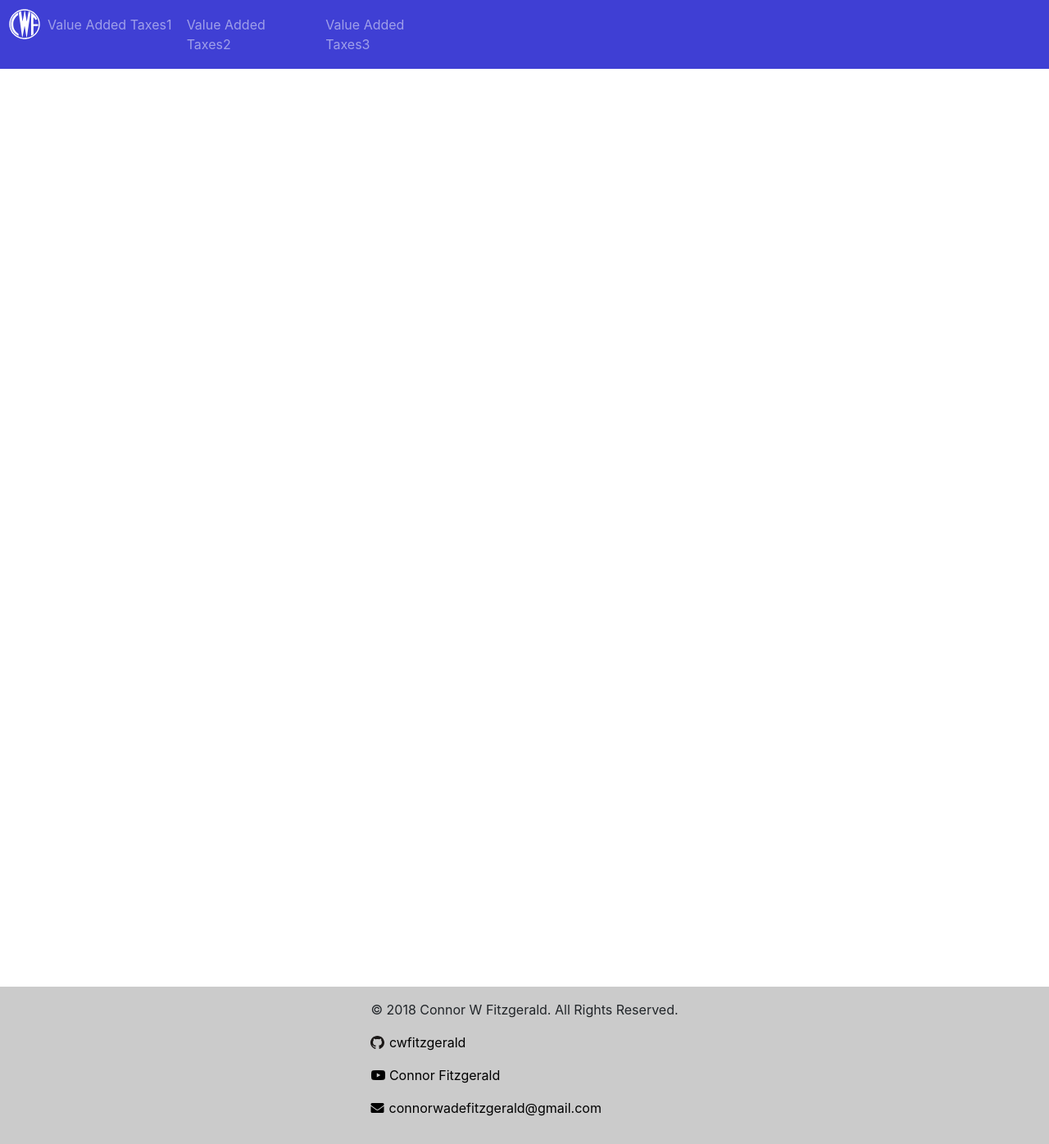
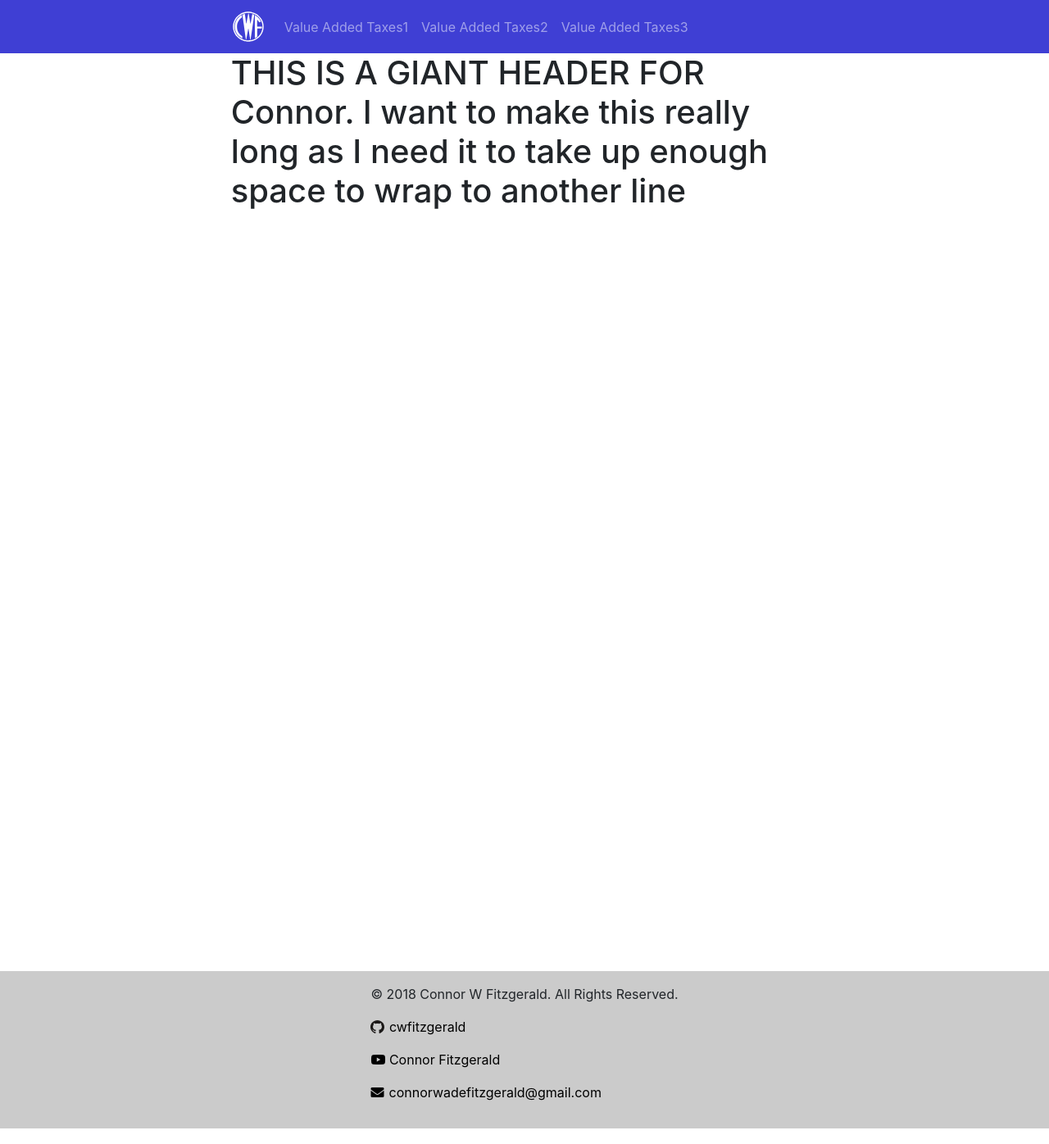
Before and after one commit to cwfitzgerald/cwfitz.com-archive, a Flask app: page / in a window 1280 px wide. Shown: the whole page at 82% size. Run offline with Flask 2, Linux system fonts and the light colour scheme; some libraries are stand-ins or nearby versions.

Commit message:
Responcive-ish Design?

```diff
--- a/static/css/footer.css
+++ b/static/css/footer.css
@@ -14,21 +14,3 @@ body {
 .footer {
     flex-shrink: 0;
 }
-
-.nav-item{
-    width: 100%;
-}
-.head-nav{
-    padding-top: 10px;
-    padding-bottom: 10px;
-    padding-left: 10px;
-    padding-right: 10px;
-}
-@media (max-width: 990px) {
-    .nav-bar  a{
-        width: 200%;
-    }
-.nav-bar img{
-    margin-left: 60%;
-}
-}
--- a/templates/layout.html
+++ b/templates/layout.html
@@ -7,6 +7,7 @@
           integrity="sha384-WskhaSGFgHYWDcbwN70/dfYBj47jz9qbsMId/iRN3ewGhXQFZCSftd1LZCfmhktB">
     <link rel="stylesheet" href="{{ url_for('static', filename='css/footer.css') }}">
     <link rel="stylesheet" href="{{ url_for('static', filename='css/fontawesome-all.min.css') }}">
+    <link rel="shortcut icon" type="image/png" href="{{ url_for('static', filename='favicon.png') }}"/>
     {% block HEAD %}
         <title>Connor W Fitzgerald</title>
     {% endblock %}
@@ -14,27 +15,26 @@
 <body>
 <div class="content">
     <div class="container-fluid" style="background-color: #3f3fd4;">
-        <header class="head-nav navbar-sc navbar-expand-sm navbar-dark">
-            <div class="row">
-                <ul class="navbar-nav justify-content-center">
-                    <a class="" href="/"><img width="40px"
-                                              src="{{ url_for('static', filename='cwf-logo-white.svg') }}"/></a>
-                    <li class="nav-item">
-                        <a href="/VAT1" class="nav-link">Value Added Taxes1</a>
-                    </li>
-                    <li class="nav-item">
-                        <a href="/VAT2" class="nav-link">Value Added Taxes2</a>
-                    </li>
-                    <li class="nav-item">
-                        <a href="/VAT3" class="nav-link">Value Added Taxes3</a>
-                    </li>
-                </ul>
+        <div class="row justify-content-center">
+            <header class="col-sm-11 col-md-10 col-lg-7 navbar navbar-dark navbar-expand flex-column flex-md-row">
+                <a class="navbar-brand" href="/"><img width="40px"
+                                                      src="{{ url_for('static', filename='cwf-logo-white.svg') }}"/></a>
+                <div class="navbar-nav">
+                    <a href="/VAT1" class="nav-item nav-link">Value Added Taxes1</a>
+                    <a href="/VAT2" class="nav-item nav-link">Value Added Taxes2</a>
+                    <a href="/VAT3" class="nav-item nav-link">Value Added Taxes3</a>
+                </div>
+            </header>
+        </div>
+    </div>
+    <div class="container-fluid" style="min-height: 70rem">
+        {% block content %}
+            <div class="row justify-content-center">
+                <div class="col-sm-11 col-md-10 col-lg-7">
+                    <h1>THIS IS A GIANT HEADER FOR {{ name }}. I want to make this really long as I need it to take up
+                        enough space to wrap to another line</h1>
+                </div>
             </div>
-        </header>
-    </div>
-    <div class="container" style="min-height: 70rem">
-        {% block content %}
-
         {% endblock %}
     </div>
 </div>
```
Also changed, not shown: static/favicon.png (added).
